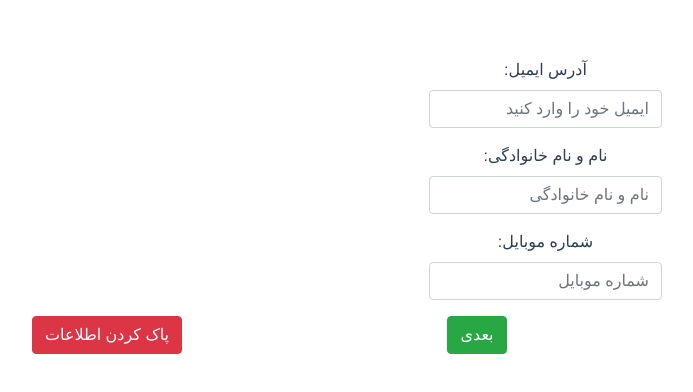
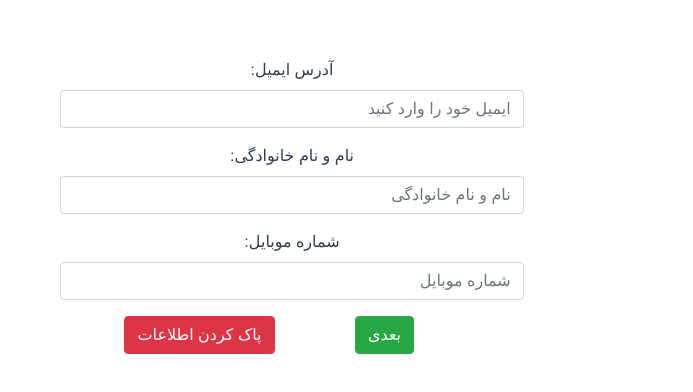
Before and after one commit to aliir74/cognitive-experiment-website, a Vue app: page /#/ in a window 1280 px wide. Shown: the part 194-586 px from the top of the page, without its empty margins (348-1041 px from the left). Built offline with nearby package versions, Linux system fonts and the light colour scheme.

Commit message:
Fix visually problems

```diff
--- a/src/views/Home.vue
+++ b/src/views/Home.vue
@@ -5,16 +5,22 @@
 
       <b-col cols="8">
         <b-row class="vh-50">
-          <PersonalInformation msg="Welcome to my cognitive experiment" v-show="step == 0"/>
-          <HelloWorld msg="Welcome to my cognitive experiment" v-show="step == 1"/>
+          <b-col cols="2"></b-col>
+          <b-col>
+            <PersonalInformation msg="Welcome to my cognitive experiment" v-show="step == 0"/>
+            <PersonalInformation msg="Welcome to my cognitive experiment" v-show="step == 1"/>
+          </b-col>
+          <b-col cols="2"></b-col>
         </b-row>
-        <b-row>
+        <b-row class="vh-50">
+          <b-col></b-col>
           <b-col>
             <b-button variant="success" v-on:click="step += 1">بعدی</b-button>
           </b-col>
           <b-col>
             <b-button variant="danger" v-show="step == 0">پاک کردن اطلاعات</b-button>
           </b-col>
+          <b-col></b-col>
         </b-row>
       </b-col>
 
```
